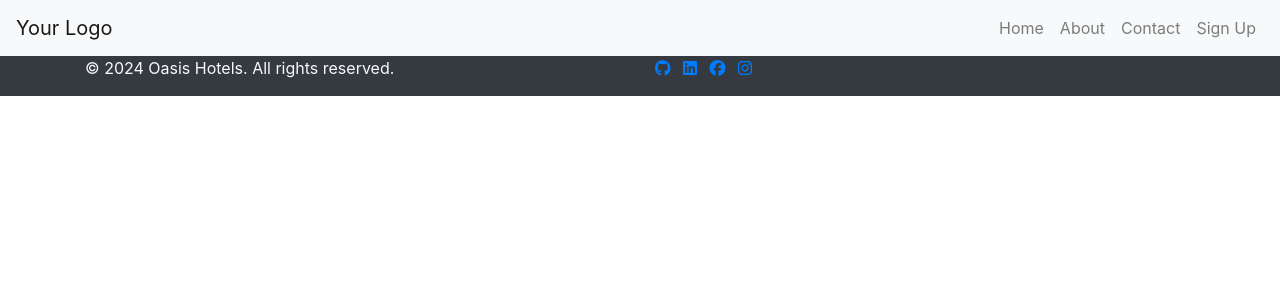
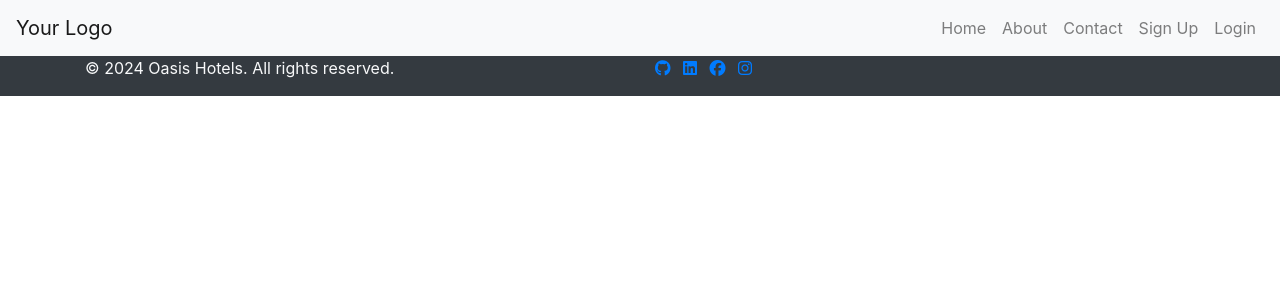
Before and after one commit to Marchopkins96/oasis-hotels, a Django app: page / in a window 1280 px wide. Shown: the top 300 px of the page. Run offline with Django 4.2, Linux system fonts and the light colour scheme; some libraries are stand-ins or nearby versions.

Commit message:
Add user account registration

```diff
--- a/templates/base.html
+++ b/templates/base.html
@@ -38,9 +38,18 @@
                     <li class="nav-item">
                         <a class="nav-link" href="#">Contact</a>
                     </li>
+                    {% if user.is_authenticated %}
                     <li class="nav-item">
-                        <a class="nav-link" href="#">Sign Up</a>
+                        <a class="nav-link" href="{% url 'account_logout' %}">Logout</a>
                     </li>
+                    {% else %}
+                    <li class="nav-item">
+                        <a class="nav-link" href="{% url 'account_signup' %}">Sign Up</a>
+                    </li>
+                    <li class="nav-item">
+                        <a class="nav-link" href="{% url 'account_login' %}">Login</a>
+                    </li>
+                    {% endif %}
                 </ul>
             </div>
         </nav>
```
